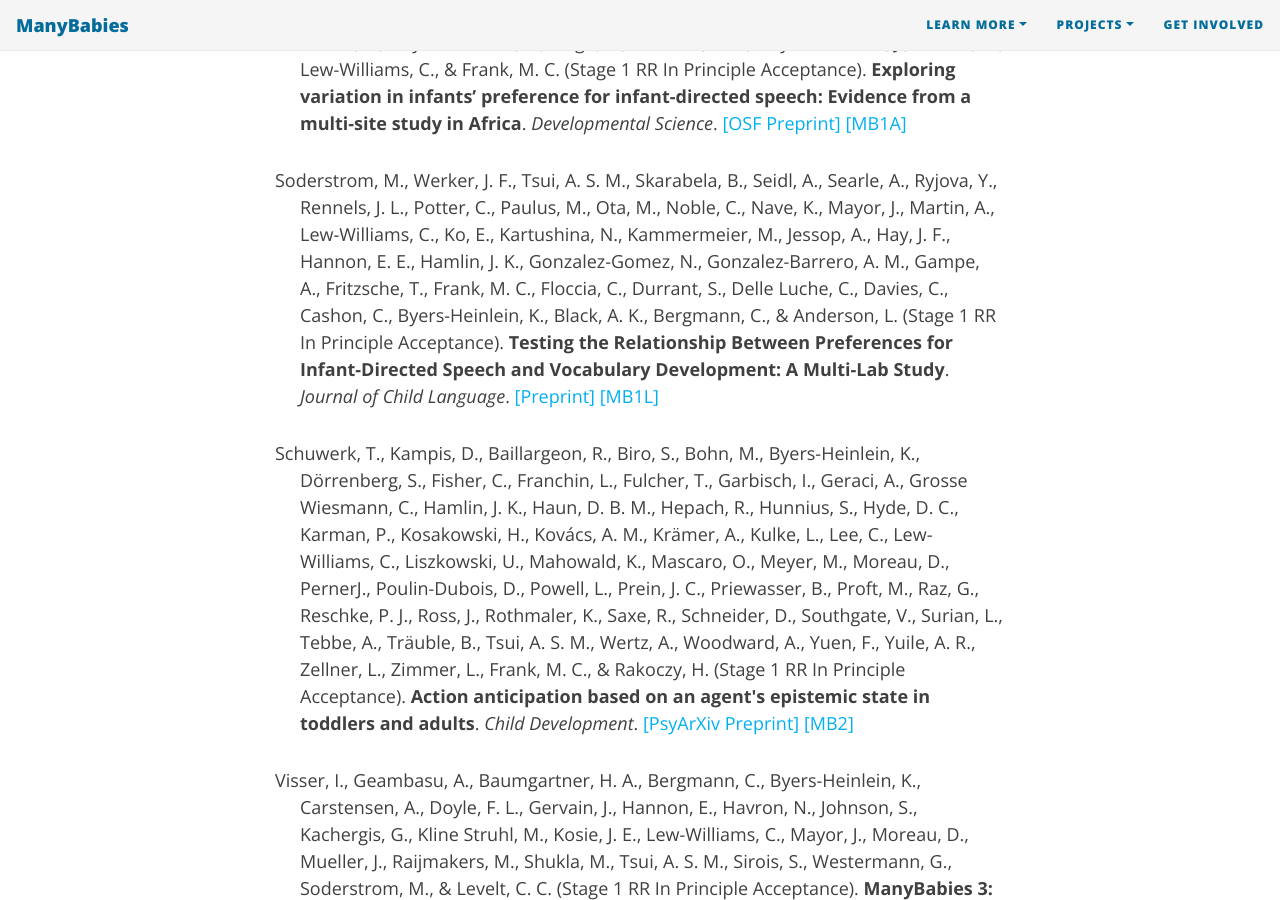
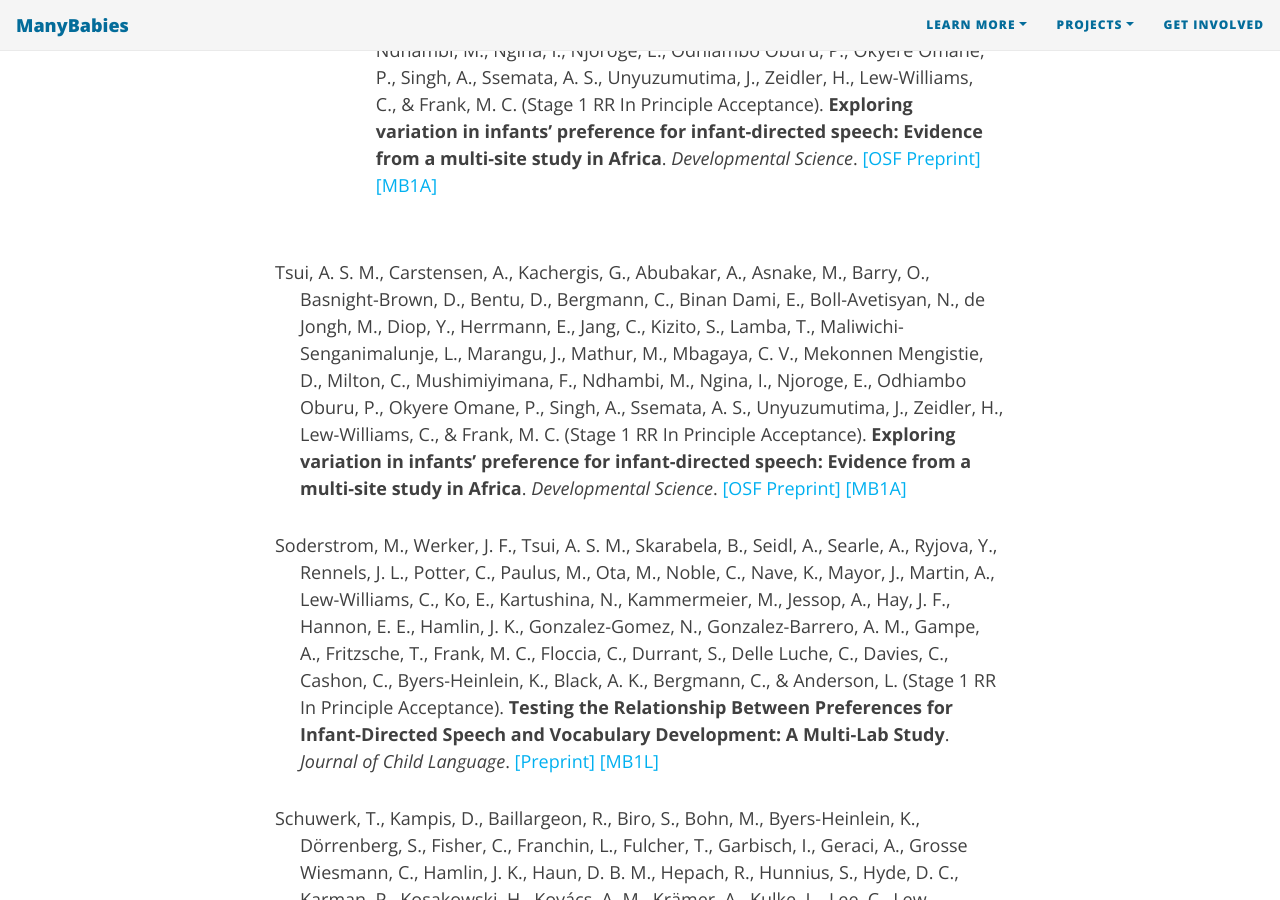
Before and after one commit to manybabies/manybabies.github.io, a Jekyll site: the page built from publications.md, in a window 1280 px wide and 900 px high, scrolled down 725 px. Built offline with Jekyll 4.4.1, drawn with Linux system fonts in a browser that asks for light colours; nearby versions of some CDN libraries; some web fonts are replaced.

Commit message:
Update publications.md

```diff
--- a/publications.md
+++ b/publications.md
@@ -17,6 +17,25 @@
 
 
 ### Stage 1 Registered Reports: In Principle Acceptance
+
+<section>
+  <div class="container">
+    <div class="row">
+      <div class="col-sm-1" align=center>
+        <br>
+        <a href="{{site.baseurl}}{% link MB1A.md %}" class="image"><img src="/assets/img/MB1_logo.png" alt="ManyBabies1 logo"></a>
+      </div>
+      <div class="col-sm-11">
+        <p style="padding-left: 25px; text-indent: -25px">Tsui, A. S. M., Carstensen, A., Kachergis, G., Abubakar, A., Asnake, M., Barry, O., Basnight-Brown, D., Bentu, D., Bergmann, C., Binan Dami, E., Boll-Avetisyan, N., de Jongh, M., Diop, Y., Herrmann, E., Jang, C., Kizito, S., Lamba, T., Maliwichi-Senganimalunje, L., Marangu, J., Mathur, M., Mbagaya, C. V., Mekonnen Mengistie, D., Milton, C., Mushimiyimana, F., Ndhambi, M., Ngina, I., Njoroge, E., Odhiambo Oburu, P., Okyere Omane, P., Singh, A., Ssemata, A. S., Unyuzumutima, J., Zeidler, H., Lew-Williams, C., & Frank, M. C. (Stage 1 RR In Principle Acceptance).
+        <b>Exploring variation in infants’ preference for infant-directed speech: Evidence from a multi-site study in Africa</b>.
+        <i>Developmental Science</i>.
+        <a href="https://osf.io/fqp4b">[OSF Preprint]</a>
+        <a href="{{site.baseurl}}{% link MB1A.md %}">[MB1A]</a></p>
+      </div>
+    </div>
+  </div>
+</section>
+
 
 <p style="padding-left: 25px; text-indent: -25px">Tsui, A. S. M., Carstensen, A., Kachergis, G., Abubakar, A., Asnake, M., Barry, O., Basnight-Brown, D., Bentu, D., Bergmann, C., Binan Dami, E., Boll-Avetisyan, N., de Jongh, M., Diop, Y., Herrmann, E., Jang, C., Kizito, S., Lamba, T., Maliwichi-Senganimalunje, L., Marangu, J., Mathur, M., Mbagaya, C. V., Mekonnen Mengistie, D., Milton, C., Mushimiyimana, F., Ndhambi, M., Ngina, I., Njoroge, E., Odhiambo Oburu, P., Okyere Omane, P., Singh, A., Ssemata, A. S., Unyuzumutima, J., Zeidler, H., Lew-Williams, C., & Frank, M. C. (Stage 1 RR In Principle Acceptance). <b>Exploring variation in infants’ preference for infant-directed speech: Evidence from a multi-site study in Africa</b>. <i>Developmental Science</i>. <a href="https://osf.io/fqp4b">[OSF Preprint]</a> <a href="{{site.baseurl}}{% link MB1A.md %}">[MB1A]</a></p>
 
@@ -48,8 +67,6 @@
         <a href="https://psyarxiv.com/8vwbf">[PsyArXiv Preprint]</a></p>
       </div>
     </div>
-  </div>
-  <div class="container">
     <div class="row">
       <div class="col-sm-1" align=center>
         <br>
@@ -63,8 +80,6 @@
         <a href="{{site.baseurl}}{% link MB1B.md %}">[MB-AtHome]</a></p>
       </div>
     </div>
-  </div>
-  <div class="container">
     <div class="row">
       <div class="col-sm-1" align=center>
         <br>
@@ -78,8 +93,6 @@
         <a href="https://psyarxiv.com/sqh9d/">[PsyArXiv Preprint]</a> <a href="{{site.baseurl}}{% link MB1B.md %}">[MB1B]</a></p>
       </div>
     </div>
-  </div>
-  <div class="container">
     <div class="row">
       <div class="col-sm-1" align=center>
         <br>
@@ -93,8 +106,6 @@
         <a href="{{site.baseurl}}{% link MB1.md %}">[MB1]</a></p>
       </div>
     </div>
-  </div>
-  <div class="container">
     <div class="row">
       <div class="col-sm-1" align=center>
         <br>
@@ -109,8 +120,6 @@
         <a href="{{site.baseurl}}{% link MB1G.md %}">[MB1G]</a></p>
       </div>
     </div>
-  </div>
-  <div class="container">
     <div class="row">
       <div class="col-sm-1" align=center>
         <br>
@@ -125,12 +134,10 @@
         <a href="{{site.baseurl}}{% link MB1.md %}">[MB1]</a></p>
       </div>
     </div>
-  </div>
-  <div class="container">
     <div class="row">
       <div class="col-sm-1" align=center>
         <br>
-        <a href="{{site.baseurl}}{% link index.md %}" class="image"><img src="/assets/img/avatar-icon-2022.png.png" alt="ManyBabies logo"></a>
+        <a href="{{site.baseurl}}{% link index.md %}" class="image"><img src="/assets/img/avatar-icon-2022.png" alt="ManyBabies logo"></a>
       </div>
       <div class="col-sm-11">
         <p style="padding-left: 25px; text-indent: -25px">Frank, M. C., Bergelson, E., Bergmann, C., Cristia, A., Floccia, C., Gervain, J., Hamlin, J. K., Hannon, E. E., Kline, M., Levelt, C., Lew-Williams, C., Nazzi, T., Panneton, R., Rabagliati, H., Soderstrom, M., Sullivan, J., Waxman, S., & Yurovsky, D. (2017).
```
